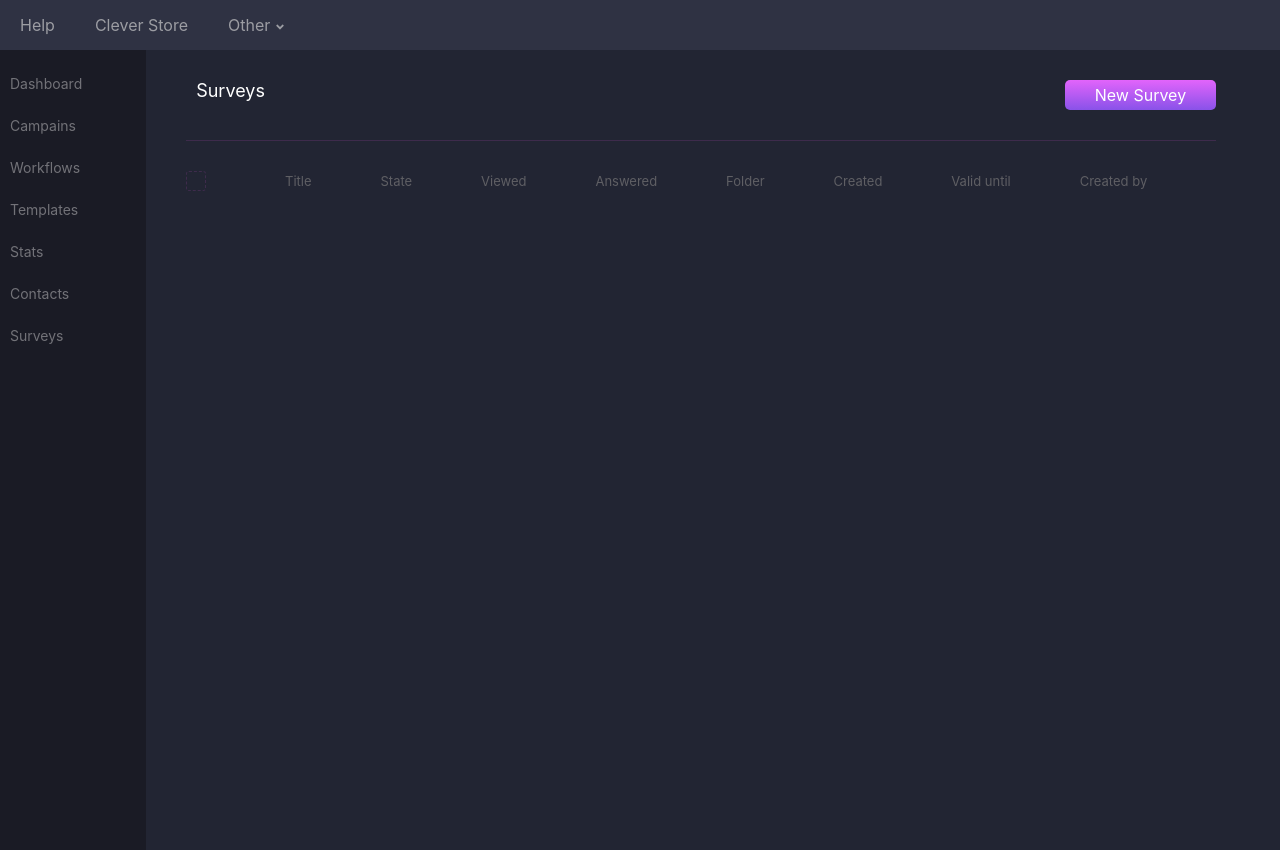
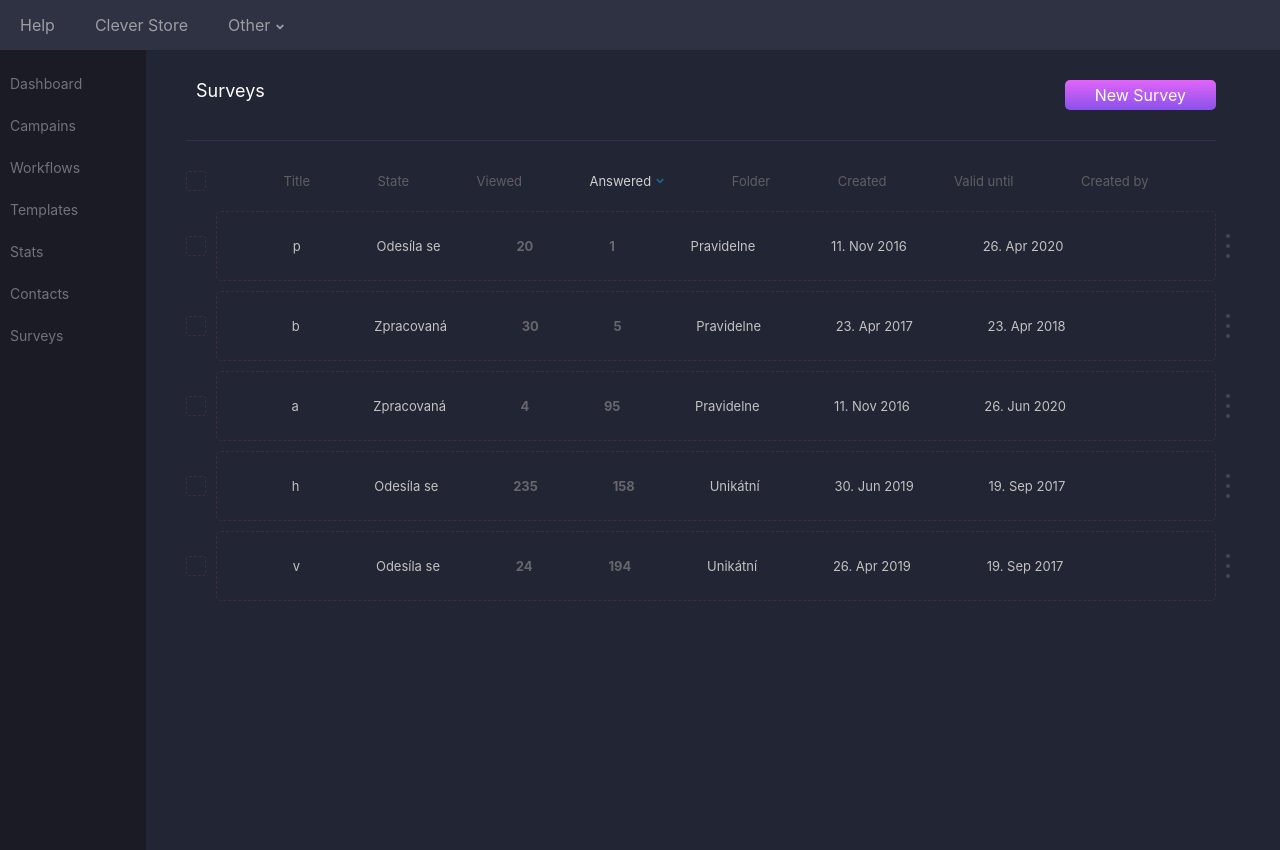
Before and after one commit to 5hrug/surveys, a Next.js app: page / in a window 1280 px wide. Built offline with nearby package versions, Linux system fonts and the light colour scheme.

Commit message:
added dynamically changing styles

```diff
--- a/Components/MainContent/Table.tsx
+++ b/Components/MainContent/Table.tsx
@@ -2,21 +2,19 @@ import React, { useState, useEffect, useRef } from 'react';
 import TableItem, { stateType, folderType } from './TableItem';
 import styled from 'styled-components';
 import TableHeader from './TableHeader';
-import apiData from '../../lib/surveys';
+import apiData from '../../lib/surveys.json';
 
 type FieldSortType = string | number;
 
-const toggleOtherBooleans = (one: string) => {
-   sortTitle = false,
-   sortState = false,
-   sortViewed = false,
-   sortAnswered = false,
-   sortFolder = false,
-   sortCreated = false,
-   sortValidUntil = false
-}
-const pole = new Array(7).fill(false);
-console.log(pole);
+const allSortedAsc = () => {
+   (sortTitle = false),
+      (sortState = false),
+      (sortViewed = false),
+      (sortAnswered = false),
+      (sortFolder = false),
+      (sortCreated = false),
+      (sortValidUntil = false);
+};
 let sortTitle = false,
    sortState = false,
    sortViewed = false,
@@ -25,14 +23,15 @@ let sortTitle = false,
    sortCreated = false,
    sortValidUntil = false;
 
-let premenna = '';
 function Table() {
    const [expanded, setExpanded] = useState<number>(-1);
-   const date = new Date();
    const surveysData = apiData.data;
-   const [sortedSurveys, setSortedSurveys] = useState<any >(
-   );
+   const [sortedSurveys, setSortedSurveys] = useState<any>();
+   const [headerWhiteColor, setHeaderWhiteColor] = useState('');
 
+   useEffect(() => {
+      handleClickSort('answered');
+   }, []);
 
    const handleThreeDots = (id: number) => {
       if (expanded === -1) setExpanded(id);
@@ -40,119 +39,167 @@ function Table() {
       else setExpanded(id);
    };
 
-   const handleClickSort = (fieldToSort: FieldSortType) => {
+   const handleClickSort = ( fieldToSort: FieldSortType) => {
       switch (fieldToSort) {
+
          case 'title':
-
-            // if (sortTitle) {
-            //    console.log('if')
-            //    sortTitle = false;
-            //    const newData = surveysData.slice();
-            //    setSortedSurveys(
-            //       newData.sort((a, b) => {
-            //          return ('' + a.title).localeCompare(b.title);
-            //       })
-            //    );
-            // } else {
-            //    console.log('elseif')
-            //    sortTitle = true;
-            //    const newData = surveysData.slice();
-            //    setSortedSurveys(
-            //       newData.sort((a, b) => {
-            //          return ('' + b.title).localeCompare(a.title);
-            //       })
-            //    );
-            // }
-
-            break;
-         case 'state':
-            if (sortState) {
-               sortState = false;
-               const newData = surveysData.slice();
+            setHeaderWhiteColor('title');
+            if (sortTitle) {
+               console.log('if');
+               allSortedAsc();
+               const newSurveys = surveysData.slice();
                setSortedSurveys(
-                  newData.sort((a, b) => {
-                     return ('' + a.state).localeCompare(b.state);
+                  newSurveys.sort((a, b) => {
+                     return ('' + b.title).localeCompare(a.title);
                   })
                );
             } else {
-               sortState = true;
-               const newData = surveysData.slice();
+               console.log('elseif');
+               allSortedAsc();
+               sortTitle = true;
+               const newSurveys = surveysData.slice();
                setSortedSurveys(
-                  newData.sort((a, b) => {
-                     return ('' + b.state).localeCompare(a.state);
+                  newSurveys.sort((a, b) => {
+                     return ('' + a.title).localeCompare(b.title);
                   })
                );
             }
             break;
+
+         case 'state':
+            setHeaderWhiteColor('state');
+            if (sortState) {
+               allSortedAsc();
+               const newSurveys = surveysData.slice();
+               setSortedSurveys(
+                  newSurveys.sort((a, b) => {
+                     return ('' + b.state).localeCompare(a.state);
+                  })
+               );
+            } else {
+               allSortedAsc();
+               sortState = true;
+               const newSurveys = surveysData.slice();
+               setSortedSurveys(
+                  newSurveys.sort((a, b) => {
+                     return ('' + a.state).localeCompare(b.state);
+                  })
+               );
+            }
+            break;
+
          case 'viewed':
+            setHeaderWhiteColor('viewed');
             if (sortViewed) {
-               sortViewed = false;
-
-               const newData = surveysData.slice();
+               allSortedAsc();
+               const newSurveys = surveysData.slice();
                setSortedSurveys(
-                  newData.sort((a, b) => {
+                  newSurveys.sort((a, b) => {
                      return b.viewed - a.viewed;
                   })
                );
             } else {
+               allSortedAsc();
                sortViewed = true;
-
-               const newData = surveysData.slice();
+               const newSurveys = surveysData.slice();
                setSortedSurveys(
-                  newData.sort((a, b) => {
+                  newSurveys.sort((a, b) => {
                      return a.viewed - b.viewed;
                   })
                );
             }
             break;
+
          case 'answered':
+            setHeaderWhiteColor('answered');
             console.log('answered');
             if (sortAnswered) {
+               allSortedAsc();
                console.log('if answered');
-               sortAnswered = false;
-
-               const newData = surveysData.slice();
+               const newSurveys = surveysData.slice();
                setSortedSurveys(
-                  newData.sort((a, b) => {
+                  newSurveys.sort((a, b) => {
                      return b.answered - a.answered;
                   })
                );
             } else {
+               allSortedAsc();
                console.log('else answered');
                console.log('surveysData.slice() answered', surveysData.slice());
                sortAnswered = true;
-
-               const newData = surveysData.slice();
+               const newSurveys = surveysData.slice();
                setSortedSurveys(
-                  newData.sort((a, b) => {
+                  newSurveys.sort((a, b) => {
                      return a.answered - b.answered;
                   })
                );
             }
+            break;
 
-            break;
          case 'folder':
+            setHeaderWhiteColor('folder');
             if (sortFolder) {
-               sortFolder = false;
-               const newData = surveysData.slice();
+               allSortedAsc();
+               const newSurveys = surveysData.slice();
                setSortedSurveys(
-                  newData.sort((a, b) => {
-                     return ('' + a.folder).localeCompare(b.folder);
+                  newSurveys.sort((a, b) => {
+                     return ('' + b.folder).localeCompare(a.folder);
                   })
                );
             } else {
+               allSortedAsc();
                sortFolder = true;
-               const newData = surveysData.slice();
+               const newSurveys = surveysData.slice();
                setSortedSurveys(
-                  newData.sort((a, b) => {
-                     return ('' + b.folder).localeCompare(a.folder);
+                  newSurveys.sort((a, b) => {
+                     return ('' + a.folder).localeCompare(b.folder);
                   })
                );
             }
             break;
-         // case 'created':
-         //    break;
-         // case 'validUntil':
+
+         case 'created':
+            setHeaderWhiteColor('created');
+            if (sortCreated) {
+               allSortedAsc();
+               const newSurveys = surveysData.slice();
+               setSortedSurveys(
+                  newSurveys.sort((a, b) => {
+                     return b.created - a.created;
+                  })
+               );
+            } else {
+               allSortedAsc();
+               sortCreated = true;
+               const newSurveys = surveysData.slice();
+               setSortedSurveys(
+                  newSurveys.sort((a, b) => {
+                     return a.created - b.created;
+                  })
+               );
+            }
+            break;
+
+         case 'validUntil':
+            setHeaderWhiteColor('validUntil');
+            if (sortValidUntil) {
+               allSortedAsc();
+               const newSurveys = surveysData.slice();
+               setSortedSurveys(
+                  newSurveys.sort((a, b) => {
+                     return b.validUntil - a.validUntil;
+                  })
+               );
+            } else {
+               allSortedAsc();
+               sortValidUntil = true;
+               const newSurveys = surveysData.slice();
+               setSortedSurveys(
+                  newSurveys.sort((a, b) => {
+                     return a.validUntil - b.validUntil;
+                  })
+               );
+            }
          default:
             console.log('default');
       }
@@ -162,7 +209,7 @@ function Table() {
          <Header>
             <Titel>Surveys</Titel> <StyledButton>New Survey</StyledButton>
          </Header>
-         <TableHeader sortOnClick={handleClickSort} />
+         <TableHeader sortOnClick={handleClickSort} whiteColor={headerWhiteColor}  />
          {sortedSurveys &&
             sortedSurveys.map((objInArray: any) => {
                return (
@@ -183,6 +230,7 @@ function Table() {
                   />
                );
             })}
+
          {/* <TableItem
             title='nazov'
             state='Odesíla se'
--- a/Components/MainContent/TableHeader.tsx
+++ b/Components/MainContent/TableHeader.tsx
@@ -1,30 +1,83 @@
 import React from 'react';
 import styled from 'styled-components';
-import { FontAwesomeIcon } from '@fortawesome/react-fontawesome'
-import { faAngleDown } from '@fortawesome/free-solid-svg-icons'
+import { FontAwesomeIcon } from '@fortawesome/react-fontawesome';
+import { faAngleDown } from '@fortawesome/free-solid-svg-icons';
 
 interface Props {
-   sortOnClick: (name:string) => void;
+   sortOnClick: (name: string) => void;
+   whiteColor: string;
 }
-function TableHeader({sortOnClick}:Props) {
-
+function TableHeader({ sortOnClick, whiteColor }: Props) {
    return (
       <Wrapper>
+         <StyledCheckbox onClick={() => {}}></StyledCheckbox>
 
-      <StyledCheckbox onClick={()=>{}}></StyledCheckbox>
+         <Container>
+            <Item
+               onClick={() => {
+                  sortOnClick('title');
+               }}
+               color={whiteColor == 'title' ? whiteColor : ''}>
+               Title
+               {whiteColor == 'title' && <Icon icon={faAngleDown} />}
+            </Item>
+            <Item
+               onClick={() => {
+                  sortOnClick('state');
+               }}
+               color={whiteColor == 'state' ? whiteColor : ''}>
+               State
+               {whiteColor == 'state' && <Icon icon={faAngleDown} />}
 
-      <Container>
-         <Item onClick={()=>{sortOnClick('title')}}>Title</Item>
-         <Item onClick={()=>{sortOnClick('state')}}>State</Item>
-         <Item onClick={()=>{sortOnClick('viewed')}}>Viewed</Item>
-         <Item onClick={()=>{sortOnClick('answered')}}>Answered</Item>
-         <Item onClick={()=>{sortOnClick('folder')}}>Folder</Item>
-         <Item onClick={()=>{sortOnClick('created')}}>Created</Item>
-         <Item onClick={()=>{sortOnClick('validUntil')}}>Valid until</Item>
-         <Item onClick={()=>{}}>Created by</Item>
+            </Item>
+            <Item
+               onClick={() => {
+                  sortOnClick('viewed');
+               }}
+               color={whiteColor == 'viewed' ? whiteColor : ''}>
+               Viewed
+               {whiteColor == 'viewed' && <Icon icon={faAngleDown} />}
+
+            </Item>
+            <Item
+               onClick={() => {
+                  sortOnClick('answered');
+               }}
+               color={whiteColor == 'answered' ? whiteColor : ''}>
+               Answered
+               {whiteColor == 'answered' && <Icon icon={faAngleDown} />}
+
+            </Item>
+            <Item
+               onClick={() => {
+                  sortOnClick('folder');
+               }}
+               color={whiteColor == 'folder' ? whiteColor : ''}>
+               Folder
+               {whiteColor == 'folder' && <Icon icon={faAngleDown} />}
+
+            </Item>
+            <Item
+               onClick={() => {
+                  sortOnClick('created');
+               }}
+               color={whiteColor == 'created' ? whiteColor : ''}>
+               Created
+               {whiteColor == 'created' && <Icon icon={faAngleDown} />}
+
+            </Item>
+            <Item
+               onClick={() => {
+                  sortOnClick('validUntil');
+               }}
+               color={whiteColor == 'validUntil' ? whiteColor : ''}>
+               Valid until
+               {whiteColor == 'validUntil' && <Icon icon={faAngleDown} />}
+
+            </Item>
+            <Item onClick={() => {}}>Created by</Item>
          </Container>
       </Wrapper>
-
    );
 }
 const Container = styled.div`
@@ -35,7 +88,6 @@ const Container = styled.div`
    align-items: center;
    justify-content: space-evenly;
    width: 1000px;
-   color: #5f5f64;
 `;
 
 const StyledCheckbox = styled.div`
@@ -52,15 +104,17 @@ const Wrapper = styled.div`
 `;
 
 const Icon = styled(FontAwesomeIcon)`
-  font-weight: lighter;
-  font-size: 12px;
-  /* margin-left: 3px; */
-  color: #146586;
+   font-weight: lighter;
+  height: 12px;
+  margin-left: 5px;
 
+   color: #146586;
 `;
-
 const Item = styled.div`
-   color: #5f5f64;
+   display: flex;
+   flex-direction: row;
+   align-items: center;
+   color: ${({ color }) => (color ? '#cfcfcf' : '#5f5f64')};
    font-size: 13px;
    cursor: pointer;
 `;
--- a/Components/MainContent/TableItem.tsx
+++ b/Components/MainContent/TableItem.tsx
@@ -2,6 +2,7 @@ import React, { useState } from 'react';
 import styled from 'styled-components';
 import ThreeDots from './ThreeDots';
 import { FontAwesomeIcon } from '@fortawesome/react-fontawesome';
+import moment from 'moment';
 import {
    faTrashAlt,
    faEye,
@@ -20,25 +21,32 @@ interface Props {
    viewed?: number;
    answered?: number;
    folder?: folderType;
-   created?: string;
-   validUntil?: string;
+   created: number;
+   validUntil: number;
    styledImage?: any;
    onClickDots?: () => void;
-   expanded?: number;
+   expanded: number;
 }
 export function TableItem(props: Props) {
+   const handleUnix = (unixTimestamp: number) => {
+      return moment.unix(unixTimestamp).format('DD. MMM YYYY');
+   };
+
+   const ex = String(props.expanded);
+   const colorId = String(props.id);
+   console.log(ex, colorId);
    return (
       <Wrapper>
          <Row>
             <StyledCheckbox onClick={() => {}}></StyledCheckbox>
-            <Container>
+            <Container id={ex} color={colorId}>
                <Item>{props.title}</Item>
                <Item>{props.state}</Item>
                <ItemBold>{props.viewed}</ItemBold>
                <ItemBold>{props.answered}</ItemBold>
                <Item>{props.folder}</Item>
-               <Item>{props.created}</Item>
-               <Item>{props.validUntil}</Item>
+               <Item>{handleUnix(props.created)}</Item>
+               <Item>{handleUnix(props.validUntil)}</Item>
                <StyledImage>{props.styledImage}</StyledImage>
             </Container>
             <ThreeDots onClick={props.onClickDots} />
@@ -112,14 +120,17 @@ const Row = styled.div`
 const Container = styled.div`
    display: flex;
    flex-direction: row;
-   background-color: #222533;
+   background-color: ${(props) =>
+      props.color == props.id ? '#282b3b' : '#222533'};
    height: 3em;
    align-items: center;
    justify-content: space-evenly;
    width: 1000px;
-   border: 1px dashed #3e2b4c;
+   ${(props) => (props.color == props.id ? '' : 'border: 1px dashed #3e2b4c;')}
    height: 70px;
    border-radius: 5px;
+   box-shadow: ${(props) =>
+      props.color == props.id ? '0 0 5px 5px rgb(32,32,50,1)' : ''};
 `;
 const StyledCheckbox = styled.div`
    width: 20px;
--- a/lib/surveys.json
+++ b/lib/surveys.json
@@ -1,49 +1,54 @@
 {
   "data": [
     {
-      "title": "nazov",
-      "state": "Odesíla se",
-      "viewed": "230",
-      "answered": "154",
+      "id": 1,
+      "title": "a",
+      "state": "Zpracovaná",
+      "viewed": 4,
+      "answered": 95,
       "folder": "Pravidelne",
-      "created": "12. list 2017",
-      "validUntil": "1. dub 2019"
+      "created": 1478884038,
+      "validUntil": 1593187638
     },
     {
-      "title": "nazov",
+      "id": 2,
+      "title": "v",
       "state": "Odesíla se",
-      "viewed": "230",
-      "answered": "154",
-      "folder": "Pravidelne",
-      "created": "12. list 2017",
-      "validUntil": "1. dub 2019"
+      "viewed": 24,
+      "answered": 194,
+      "folder": "Unikátní",
+      "created": 1556294838,
+      "validUntil": 1505837238
     },
     {
-      "title": "nazov",
-      "state": "Odesíla se",
-      "viewed": "230",
-      "answered": "154",
+      "id": 3,
+      "title": "b",
+      "state": "Zpracovaná",
+      "viewed": 30,
+      "answered": 5,
       "folder": "Pravidelne",
-      "created": "12. list 2017",
-      "validUntil": "1. dub 2019"
+      "created": 1492963638,
+      "validUntil": 1524499638
     },
     {
-      "title": "nazov",
+      "id": 4,
+      "title": "p",
       "state": "Odesíla se",
-      "viewed": "230",
-      "answered": "154",
+      "viewed": 20,
+      "answered": 1,
       "folder": "Pravidelne",
-      "created": "12. list 2017",
-      "validUntil": "1. dub 2019"
+      "created": 1478884038,
+      "validUntil": 1587917238
     },
     {
-      "title": "nazov",
+      "id": 5,
+      "title": "h",
       "state": "Odesíla se",
-      "viewed": "230",
-      "answered": "154",
-      "folder": "Pravidelne",
-      "created": "12. list 2017",
-      "validUntil": "1. dub 2019"
+      "viewed": 235,
+      "answered": 158,
+      "folder": "Unikátní",
+      "created": 1561910838,
+      "validUntil": 1505837238
     }
   ]
 }
```
Also changed, not shown: lib/Helper.ts (added).
